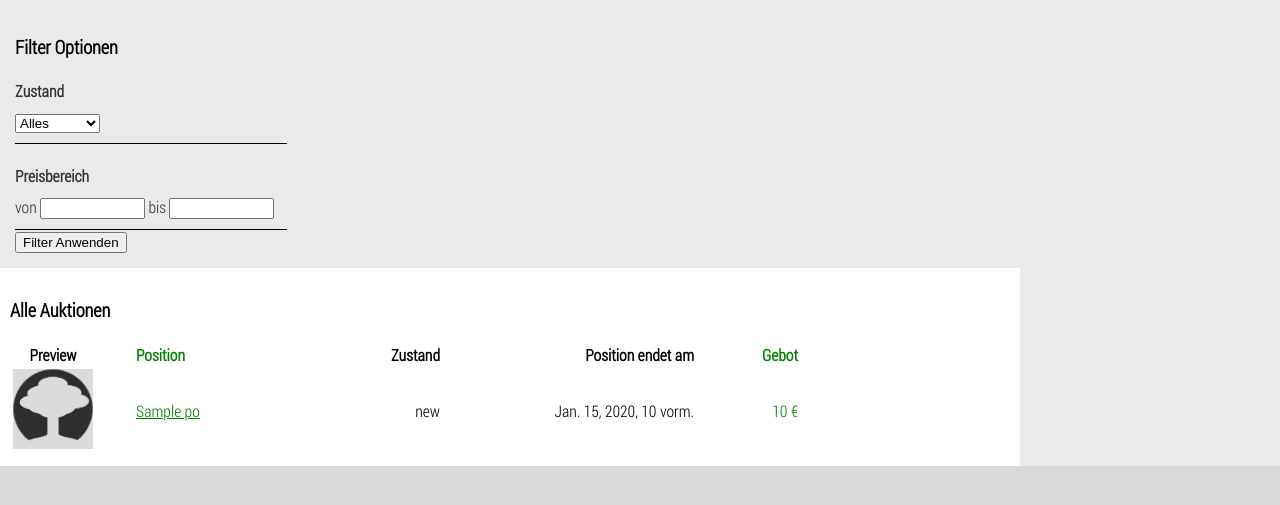
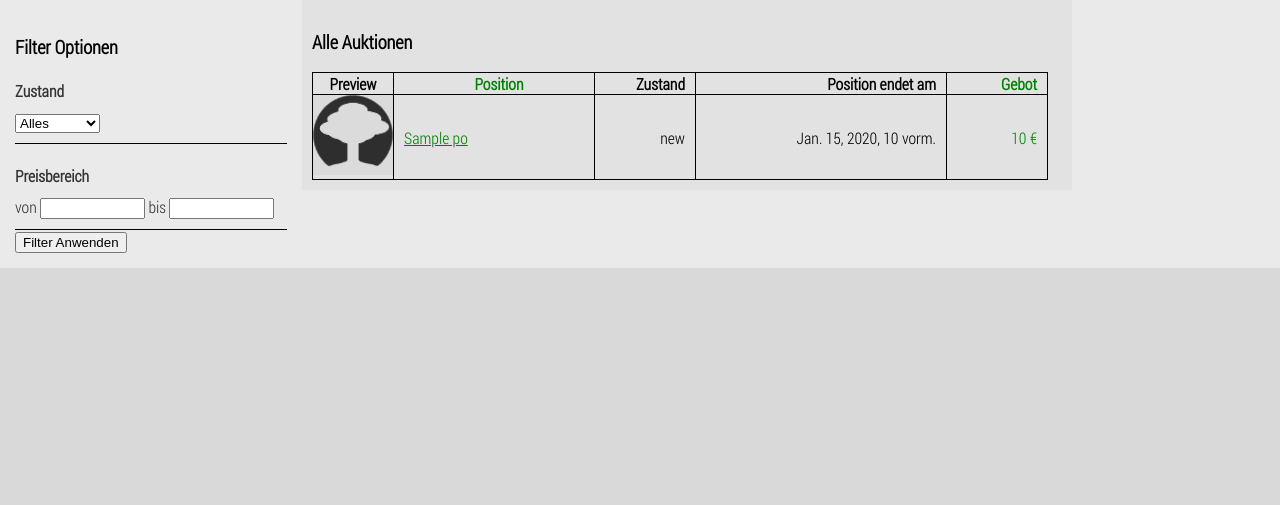
Before and after one commit to ashamaru/akb, a Django app: template akb_base/kyoubai/templates/kyoubai/index.html in a window 1280 px wide. Shown: the part 165-670 px from the top of the page. Run offline with Django 3.2, Linux system fonts and the light colour scheme; the template is opened without the code that fills it: most values are stand-ins (such as "Sample title", 1, 10 or a date in 2020); some libraries are stand-ins or nearby versions.

Commit message:
working_14: Modified index.html, corresponding css styles and views.

```diff
--- a/akb_base/kyoubai/static/kyoubai/auction_styles.css
+++ b/akb_base/kyoubai/static/kyoubai/auction_styles.css
@@ -1,14 +1,20 @@
 /* nav_bar style extension */
 #nav_bar .auction_active {
+    display: block;
     background: #46bc46;
 }
 
-#content_container {
-    max-width: 1000px;
-}
+
 /* Filter display styles */
 
+#content_container {
+    display: block;
+    background-color: #e2e2e2;
+    width: 750px;
+}
+
 .filter_box {
+    display: block;
     color: #333;
     padding-bottom: 10px;
     border-bottom-style: solid;
@@ -23,88 +29,73 @@
 }
 
 
-/* Auction display styles */
-.position_preview {
-    /* height: 340px; */
-    border-bottom-style: solid;
-    border-width: thin;
-    border-color: black;
-    background: white;
-    overflow: hidden;
+/* Table display styles */
+
+.pos_table_cell {
+    /* background-color: purple; */
 }
 
-.splitbox {
-    float: left;
-    margin: 10px;
+#position_list {
+    border-spacing: 0;
+    border-collapse: collapse;
+    /* background-color: cyan; */
 }
 
-.box_left {
-    width: 80px;
+#position_list td,th {
+    /*
+    background: #c2c2c2;
+    */
+    border: thin black solid;
+    padding: 0px;
+    margin 0px;
+}
+
+#position_list tr {
+    /*
+    border-bottom: 1px solid #222;
+    */
 }
 
 .picture_field {
     background: #e2e2e2;
+    /*
     width: 80px;
     height: 80px;
-    margin-bottom: 5px;
+    */
+}
+
+.pos_name_field {
+    width: 200px;
+}
+
+.pos_detail_ref {
+    color: green;
+    text-align: left;
+    padding-left: 10px;
+}
+
+.price_field {
+    text-align: right;
+    width: 100px;
+}
+
+.price_span {
+    display: block;
+    text-align: right;
+    color: green;
+    padding-right: 10px;
 }
 
 .state_field {
     width: 100px;
 }
 
-.box_right {
-    /*width: 500px;*/
-}
-
-.pos_detail_ref {
-    color: green;
-}
-
-.pos_name_field {
-    padding-left: 40px;
-    text-align: left;
-    width: 200px;
-    margin-bottom: 5px;
-}
-
-.price_field {
-    text-align: right;
-    width: 100px;
-    margin-bottom: 10px;
-    padding-right: 10px;
+.time_field {
+    width: 250px;
 }
 
 .list_span {
     display: block;
     text-align: right;
+    padding-right: 10px;
 }
-.price_span {
-    text-align: right;
-    display: block;
-    color: green;
-}
-
-.center_box {
-    margin: 0px 0px 0px 0px;
-}
-
-.description_field {
-    text-align: right;
-    height: 150px;
-    background: #b2b2b2;
-    margin-bottom: 20px;
-}
-
-.time_field {
-    width: 250px;
-}
-
-.to_seperate {
-    display: inline-block;
-    height: 80px;
-    font-size: 1.3em;
-    border-right-style: solid;
-    border-right-width: 2px;
-    margin-right: 5px;
-}
--- a/akb_base/kyoubai/templates/kyoubai/index.html
+++ b/akb_base/kyoubai/templates/kyoubai/index.html
@@ -25,24 +25,24 @@
 {% endblock %}
 
 {% block content_container %}
-<h3>Alle Auktionen</h3>
+<h3 style="display: inline-block;">Alle Auktionen</h3>
     <table id="position_list">
         <thead>
             <tr>
-                <th>
+                <th class="pos_table_cell">
                     <!--<img src="{% static 'kyoubai/images/prev_tree.png' %}" alt="Preview" height="80" width="80" hidden="true">-->
                     <span>Preview</span>
                 </th>
-                <th class="pos_name_field">
+                <th class="pos_name_field pos_table_cell">
                     <a class="pos_detail_ref">Position</a>
                 </th>
-                <th class="state_field">
+                <th class="state_field pos_table_cell">
                     <span class="list_span">Zustand</span>
                 </th>
-                <th class="time_field">
+                <th class="time_field pos_table_cell">
                     <span class="list_span">Position endet am</span>
                 </th>
-                <th class="price_field">
+                <th class="price_field pos_table_cell">
                     <span class="price_span">Gebot</span>
                 </th>
             </tr>
@@ -51,18 +51,18 @@
             {% for pos in context.position_list %}
             <tr>
                 <td>
-                    <img src="{% static 'kyoubai/images/prev_tree.png' %}" alt="preview picture" height="80" width="80">
+                    <img class="pos_table_cell" src="{% static 'kyoubai/images/prev_tree.png' %}" alt="preview picture" height="80" width="80">
                 </td>
-                <td class="pos_name_field">
+                <td class="pos_name_field pos_table_cell">
                     <a class="pos_detail_ref" href="#">{{ pos.pos_name }}</a>
                 </td>
-                <td class="state_field">
+                <td class="state_field pos_table_cell">
                     <span class="list_span">{{ pos.state }}</span>
                 </td>
-                <td class="time_field">
+                <td class="time_field pos_table_cell">
                     <span class="list_span">{{ pos.time_end }}</span>
                 </td>
-                <td class="price_field">
+                <td class="price_field pos_table_cell">
                     <span class="price_span">{{pos.price_start}} €</span>
                 </td>
             </tr>
--- a/akb_base/kyoubai/views.py
+++ b/akb_base/kyoubai/views.py
@@ -43,7 +43,6 @@ class FilteredIndexView(generic.ListView):
                 position_list = position_list.filter(state='used')
             elif (self.kwargs['state'] == "new"):
                 position_list = position_list.filter(state='new')
-
         return position_list
 
     def get_queryset(self):
```
